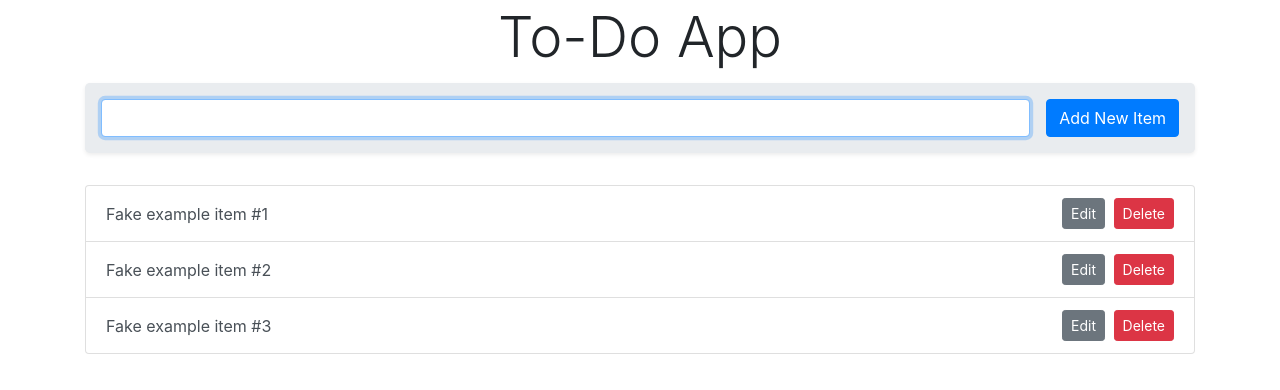
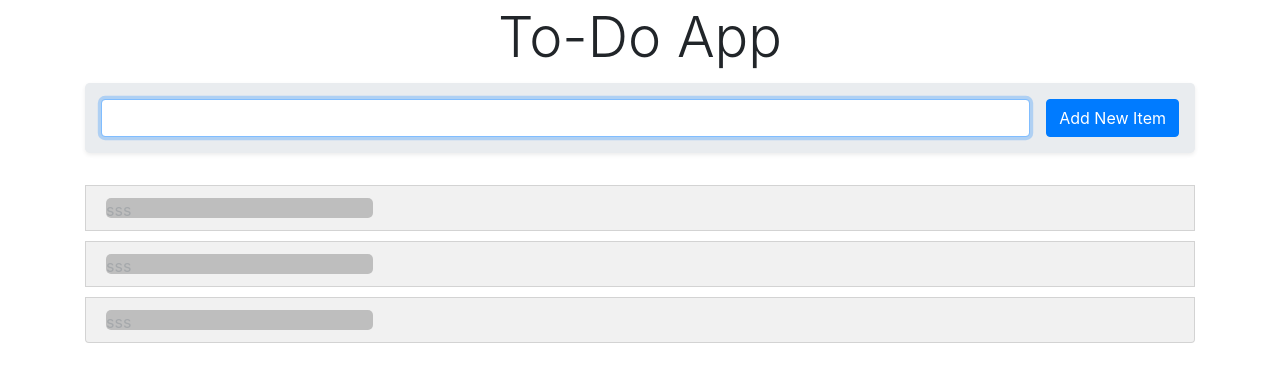
Before and after one commit to karimtoulba/to-do-app, a website: page public/index.html in a window 1280 px wide. Drawn offline with nearby package versions, Linux system fonts and the light colour scheme; no server answers.

Commit message:
Listing tasks Client-side and Server-side rendering

```diff
--- a/public/index.html
+++ b/public/index.html
@@ -5,6 +5,7 @@
     <meta name="viewport" content="width=device-width, initial-scale=1.0" />
     <title>Simple To-Do App</title>
     <link rel="stylesheet" href="https://stackpath.bootstrapcdn.com/bootstrap/4.2.1/css/bootstrap.min.css" integrity="sha384-GJzZqFGwb1QTTN6wy59ffF1BuGJpLSa9DkKMp0DgiMDm4iYMj70gZWKYbI706tWS" crossorigin="anonymous" />
+    <link rel="stylesheet" href="style.css" />
   </head>
   <body>
     <div class="container">
@@ -19,28 +20,27 @@
         </form>
       </div>
 
-      <ul class="list-group pb-5">
-        <li class="list-group-item list-group-item-action d-flex align-items-center justify-content-between">
-          <span class="item-text">Fake example item #1</span>
-          <div>
-            <button class="edit-me btn btn-secondary btn-sm mr-1">Edit</button>
-            <button class="delete-me btn btn-danger btn-sm">Delete</button>
-          </div>
+      <ul id="list-tasks" class="list-group pb-5">
+        <template id="single-task-template">
+          <li class="list-group-item list-group-item-action d-flex align-items-center justify-content-between">
+            <span id="task-entry" class="item-text">Fake example item #1</span>
+            <div>
+              <button class="edit-me btn btn-secondary btn-sm mr-1">Edit</button>
+              <button class="delete-me btn btn-danger btn-sm">Delete</button>
+            </div>
+          </li>
+        </template>
+        <!-- Start Loading Flasher -->
+        <li id="loading-single" class="list-group-item list-group-item-action d-flex align-items-center justify-content-between">
+          <span id="loading-single-span" class="item-text">sss</span>
         </li>
-        <li class="list-group-item list-group-item-action d-flex align-items-center justify-content-between">
-          <span class="item-text">Fake example item #2</span>
-          <div>
-            <button class="edit-me btn btn-secondary btn-sm mr-1">Edit</button>
-            <button class="delete-me btn btn-danger btn-sm">Delete</button>
-          </div>
+        <li id="loading-single" class="list-group-item list-group-item-action d-flex align-items-center justify-content-between">
+          <span id="loading-single-span" class="item-text">sss</span>
         </li>
-        <li class="list-group-item list-group-item-action d-flex align-items-center justify-content-between">
-          <span class="item-text">Fake example item #3</span>
-          <div>
-            <button class="edit-me btn btn-secondary btn-sm mr-1">Edit</button>
-            <button class="delete-me btn btn-danger btn-sm">Delete</button>
-          </div>
+        <li id="loading-single" class="list-group-item list-group-item-action d-flex align-items-center justify-content-between">
+          <span id="loading-single-span" class="item-text">sss</span>
         </li>
+        <!-- End Loading Flasher -->
       </ul>
     </div>
     <script src="main.js"></script>
--- a/public/main.js
+++ b/public/main.js
@@ -23,15 +23,29 @@ async function handleSubmit(event) {
     alert("Task field is blank. Please enter text.");
     taskField.focus();
   }
+  listTasks();
 }
 
 // List all tasks in the database
 async function listTasks() {
   let tasksLink = await fetch("/.netlify/functions/tasks");
   let tasksJson = await tasksLink.json();
-  console.log(tasksJson.tasks);
+
+  // Server Side Rendering
+  // document.querySelector("#list-tasks").innerHTML = tasksJson.tasks;
 
   // Client Side Rendering
+  const template = document.querySelector("#single-task-template");
+  const wrapper = document.createDocumentFragment();
+
+  tasksJson.tasks.forEach((task) => {
+    const clone = template.content.cloneNode(true);
+    clone.querySelector("#task-entry").textContent = task.text;
+    wrapper.appendChild(clone);
+  });
+
+  document.querySelector("#list-tasks").textContent = "";
+  document.querySelector("#list-tasks").appendChild(wrapper);
 }
 
 listTasks();
--- /dev/null
+++ b/public/style.css
@@ -0,0 +1,27 @@
+#loading-single {
+  background: #f1f1f1;
+  margin-bottom: 10px;
+}
+
+@keyframes flashingLoad {
+  0% {
+    opacity: 0.1;
+  }
+  45% {
+    opacity: 0.45;
+  }
+}
+
+#loading-single-span {
+  width: 25%;
+  height: 20px;
+  background: grey;
+  opacity: 30%;
+  border-radius: 5px;
+  animation: 0.4s flashingLoad ease-in-out infinite;
+}
+
+.item-text .one {
+  width: 25% !important;
+  height: 20px;
+}
```
Also changed, not shown: netlify/functions/tasks.js (+13 -0 lines).
